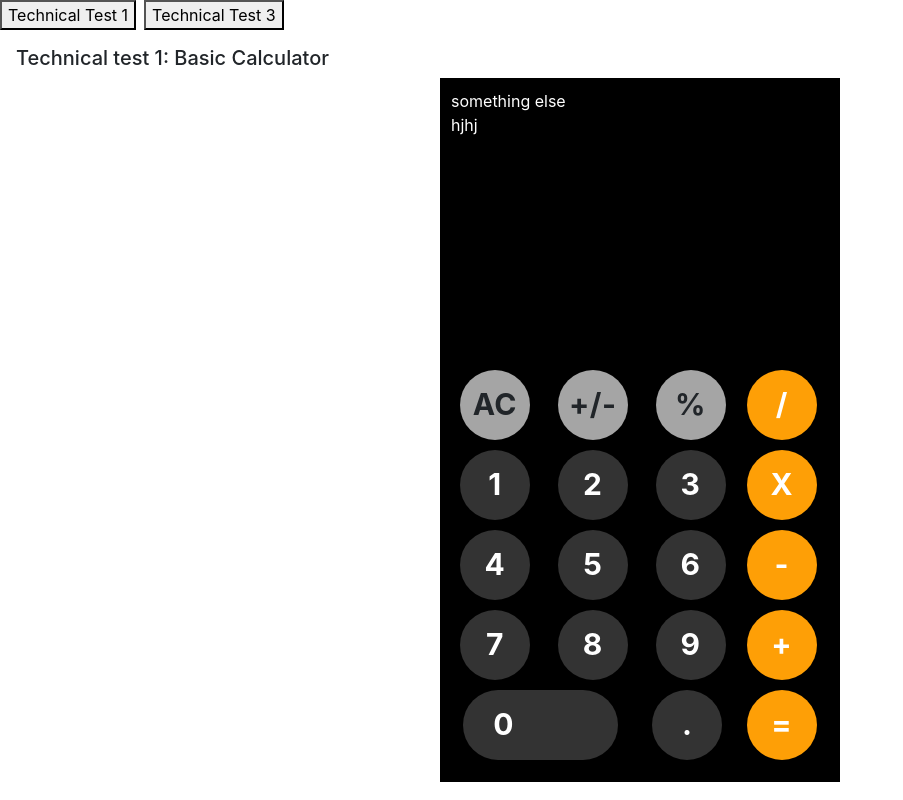
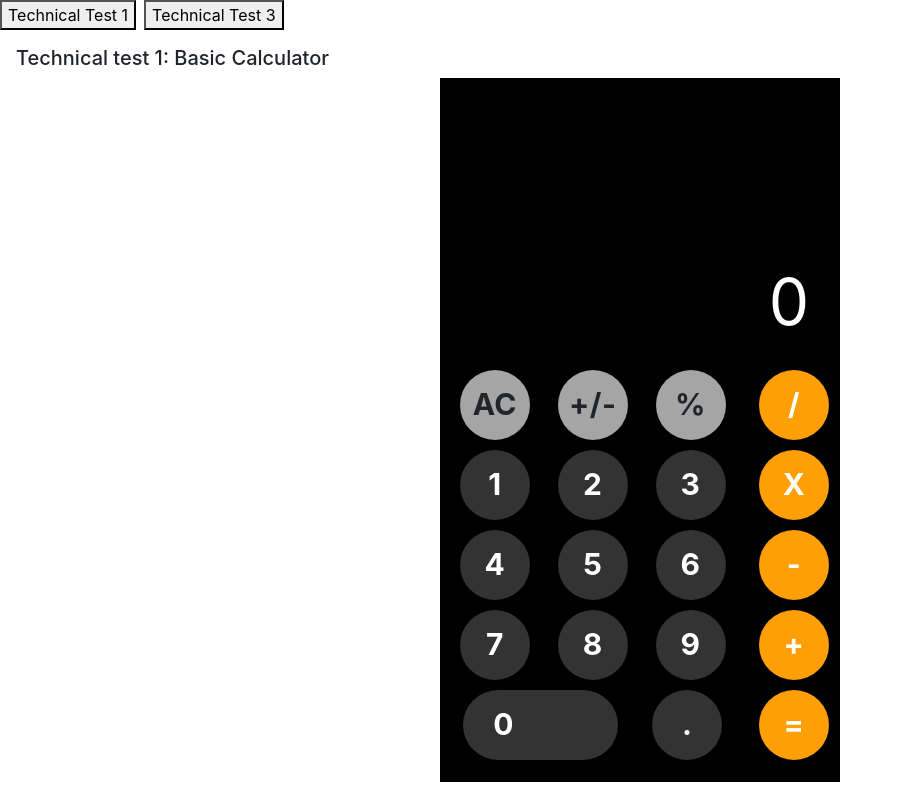
Before and after one commit to Irzu09/technicalTest, a React (Create React App) app in the folder project/: page / in a window 1280 px wide. Shown: the whole page, without its empty margins (0-903 px from the left). Built offline with nearby package versions, Linux system fonts and the light colour scheme.

Commit message:
functionality number display

```diff
--- a/project/src/components/Component.css
+++ b/project/src/components/Component.css
@@ -11,6 +11,7 @@
 .sectionDisplay {
     height: 40%;
     padding: 10px;
+    display: flex;
 }
 
 .sectionKeyboard {
@@ -52,6 +53,7 @@
 .orangeCircle {
     background-color: #fe9f06;
     color: #fff;
+    margin-right: 0px !important;
 }
 
 .zero {
@@ -80,11 +82,22 @@
     gap: 10px;
 }
 
+.inputDiv {
+    margin-top: auto;
+    width: -webkit-fill-available;
+}
+
 .input {
     background-color: transparent;
     border: none;
+    outline: none;
     color: #fff;
     font-size: 64px;
-    position: relative;
-    bottom: 0;
+    width: inherit;
+    text-align: right;
+    padding: 0px 20px;
 }
+
+.input::placeholder {
+    color: white;
+}
--- a/project/src/components/TechnicalTest1.js
+++ b/project/src/components/TechnicalTest1.js
@@ -42,10 +42,14 @@ function TechnicalTest1() {
       <h5>Technical test 1: Basic Calculator</h5>
       <div className="mainContainer">
         <div className="sectionDisplay">
-          <div className="text-white">something else</div>
-          <div className="text-white">
-          hjhj
-            {/* <input className="input" defaultValue="0" /> */}
+          <div className="inputDiv">
+            <input type="text" className="input" placeholder="0"
+              onKeyDown={e => {
+                if (e.key === 'd') {
+                  console.log(e.key);
+                  return e.preventDefault;
+                }
+              }} />
           </div>
         </div>
         <div className="sectionKeyboard">
```
